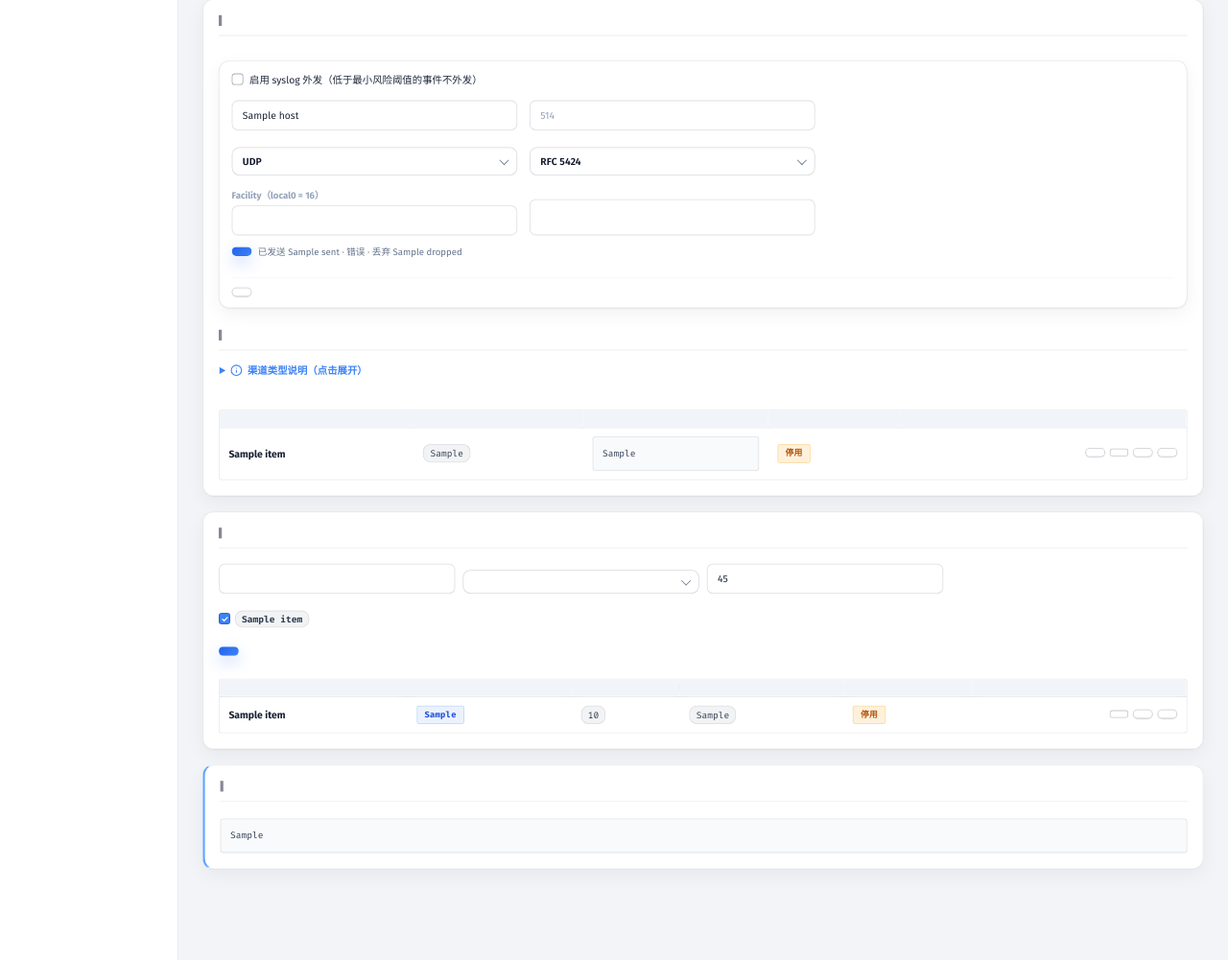
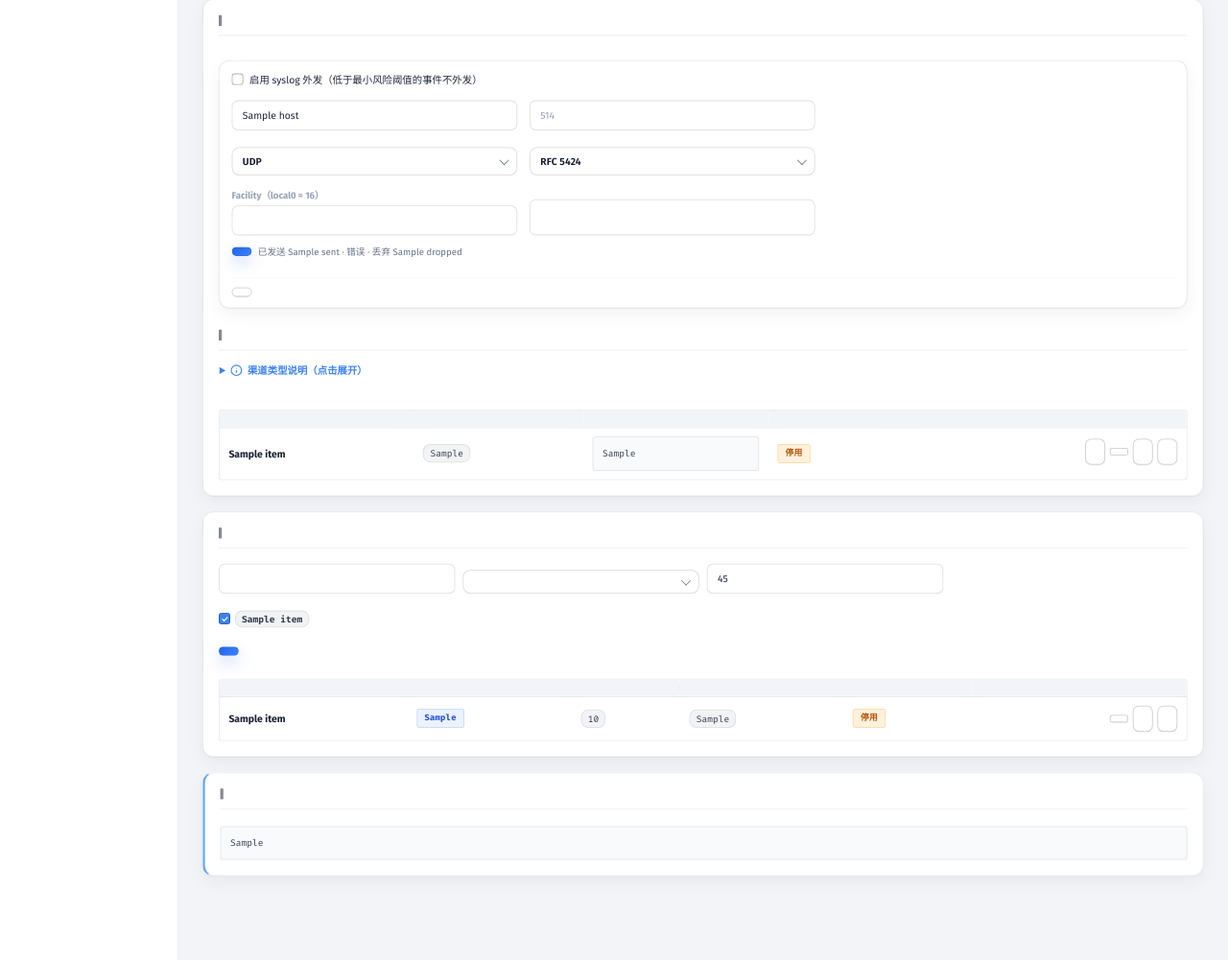
Before and after one commit to Tcotl/AgentCapture, a FastAPI app: template app/templates/admin/alerts.html in a window 1280 px wide. Shown: the part 485-1486 px from the top of the page at 96% size. Run offline with FastAPI, Linux system fonts and the light colour scheme; the template is opened without the code that fills it: most values are stand-ins (such as "Sample title", 1, 10 or a date in 2020); some libraries are stand-ins or nearby versions.

Commit message:
ux: uniform 34px height for inline controls in table action rows
Inputs, themed selects and buttons sharing one .actions-inline row inside
any table now render at a single 34px control height with matched
horizontal padding, so mixed control rows (node select + port + route +
action button in template deployments, service start/stop rows, etc.)
line up across every table in the console.

```diff
--- a/app/static/admin.css
+++ b/app/static/admin.css
@@ -2950,3 +2950,22 @@ input[type="number"]::-webkit-inner-spin-button {
   margin: 0;
 }
 input[type="number"] { -moz-appearance: textfield; appearance: textfield; }
+
+/* ---- uniform inline-control height inside table action cells ----
+   inputs, themed selects and buttons in one .actions-inline row share a
+   single 34px control height across every table in the console. */
+.table-wrap .actions-inline input,
+.table-wrap .actions-inline select {
+  height: 34px;
+  padding: 0 10px;
+}
+.table-wrap .actions-inline .sel-x { height: 34px; }
+.table-wrap .actions-inline .sel-x-btn {
+  height: 34px !important;
+  padding: 0 10px !important;
+}
+.table-wrap .actions-inline button,
+.table-wrap .actions-inline button.btn-sm {
+  height: 34px;
+  padding: 0 12px !important;
+}
--- a/app/templates/admin/base.html
+++ b/app/templates/admin/base.html
@@ -7,7 +7,7 @@
     <title>{{ title }} - AgentCapture</title>
     <link rel="icon" type="image/svg+xml" href="/static/agentcapture-logo.svg?v=default" />
     <link rel="shortcut icon" type="image/svg+xml" href="/static/agentcapture-logo.svg?v=default" />
-    <link rel="stylesheet" href="/static/admin.css?v=0.10.8" />
+    <link rel="stylesheet" href="/static/admin.css?v=0.10.9" />
     <script>
       // Apply the stored theme & sidebar state before first paint to avoid a flash.
       (function () {
```
